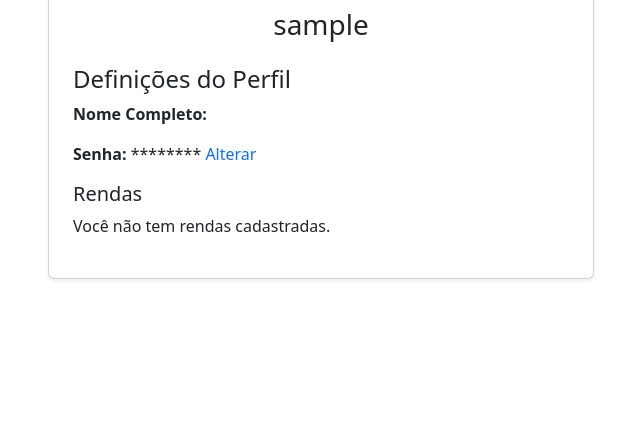
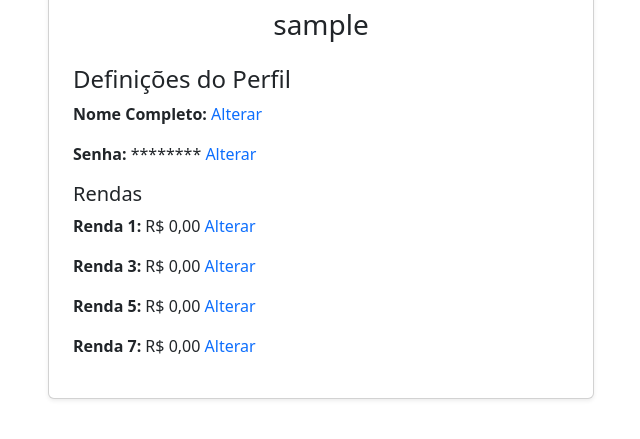
Before and after one commit to CodeByDouglas/Projeto-GFP, a Django app: page /perfil/ in a window 1280 px wide. Shown: the part 99-538 px from the top of the page, without its empty margins (319-959 px from the left). Run offline with Django 5.2, Linux system fonts and the light colour scheme; the visitor is signed in with stand-in values (Sample User, id 1); data comes from the database, SQL or seed files in the repository; some libraries are stand-ins or nearby versions.

Commit message:
Desenvolvimento do Backend da página  de perfil

```diff
--- a/user/models.py
+++ b/user/models.py
@@ -24,8 +24,8 @@
     #*!O parâmetro related_name='rendas' permite que acessemos as rendas de um usuário usando user.rendas.all().
     usuario = models.ForeignKey(Usuario, on_delete=models.CASCADE, related_name='rendas')
 
-    nome_renda = models.CharField(max_length=50)
-    valor_renda = models.DecimalField(max_digits=10, decimal_places=2, validators=[MinValueValidator(0)])
+    nome_renda = models.CharField(max_length=50, blank=True, null=True)
+    valor_renda = models.DecimalField(max_digits=10, decimal_places=2, validators=[MinValueValidator(0)], blank=True, null=True)
 
     #? def __str__(self): Define a representação em string do objeto Renda, retornando o nome da renda e o valor dela.
     def __str__(self):
--- a/user/templates/user/perfil.html
+++ b/user/templates/user/perfil.html
@@ -3,7 +3,7 @@
 <head>
     <meta charset="UTF-8">
     <meta name="viewport" content="width=device-width, initial-scale=1.0">
-    <title>Perfil</title>
+    <title>Perfil de Usuário</title>
     <link href="https://cdn.jsdelivr.net/npm/bootstrap@5.3.0-alpha1/dist/css/bootstrap.min.css" rel="stylesheet">
 </head>
 <body>
@@ -16,21 +16,110 @@
                         <h3 class="mt-2">{{ user.username }}</h3>
                     </div>
                     <h4>Definições do Perfil</h4>
-                    <p><strong>Nome Completo:</strong> {{ user.nome_real }}</p>
-                    <p><strong>Senha:</strong> ******** <a href="#" class="text-decoration-none">Alterar</a></p>
-
+                    <p><strong>Nome Completo:</strong> {{ user.nome_real }}
+                        <a href="#" class="text-decoration-none" data-bs-toggle="modal" data-bs-target="#alterarNomeModal">Alterar</a>
+                    </p>
+                    <p><strong>Senha:</strong> ********
+                        <a  href="#" class="text-decoration-none" data-bs-toggle="modal" data-bs-target="#alterarSenhaModal">Alterar</a>
+                    </p>
+                    <div>
+                        <div>
                             <h5>Rendas</h5>
                             {% if rendas %}
                                 {% for renda in rendas %}
-                            <p><strong>{{ renda.nome_renda }}:</strong> R$ {{ renda.valor_renda }}</p>
+                                    <p><strong>{{ renda.nome_renda }}:</strong> R$ {{ renda.valor_renda }}
+                                        <a href="#" class="text-decoration-none" data-bs-toggle="modal" data-bs-target="#alterarRendaModal_{{ renda.id }}">Alterar</a>
+                                    </p>
                                 {% endfor %}
                             {% else %}
                                 <p>Você não tem rendas cadastradas.</p>
                             {% endif %}
-
                         </div>
                     </div>
                 </div>
             </div>
+        </div>
+
+    <!-- Modal para Alteração de Nome -->
+    <div class="modal fade" id="alterarNomeModal" tabindex="-1" aria-labelledby="alterarNomeModalLabel" aria-hidden="true">
+        <div class="modal-dialog">
+            <div class="modal-content">
+                <div class="modal-header">
+                    <h5 class="modal-title" id="alterarNomeModalLabel">Alterar Nome Completo</h5>
+                    <button type="button" class="btn-close" data-bs-dismiss="modal" aria-label="Close"></button>
+                </div>
+                <div class="modal-body">
+                    <form method="POST" action="{% url 'alterar_nome' %}">
+                        {% csrf_token %}
+                        <div class="mb-3">
+                            <label for="nome_real" class="form-label">Nome Completo Atual</label>
+                            <input type="text" name="nome_real" class="form-control" id="nome_real" value="{{ user.nome_real }}" required>
+                        </div>
+                        <button type="submit" class="btn btn-primary">Salvar</button>
+                    </form>
+                </div>
+            </div>
+        </div>
+    </div>
+
+    <!-- Modal para Alteração de Senha -->
+    <div class="modal fade" id="alterarSenhaModal" tabindex="-1" aria-labelledby="alterarSenhaModalLabel" aria-hidden="true">
+        <div class="modal-dialog">
+            <div class="modal-content">
+                <div class="modal-header">
+                    <h5 class="modal-title" id="alterarSenhaModalLabel">Alterar Senha</h5>
+                    <button type="button" class="btn-close" data-bs-dismiss="modal" aria-label="Close"></button>
+                </div>
+                <div class="modal-body">
+                    <form method="POST" action="{% url 'alterar_senha' %}">
+                        {% csrf_token %}
+                        <div class="mb-3">
+                            <label for="old_password" class="form-label">Senha Atual</label>
+                            <input type="password" name="old_password" class="form-control" id="old_password" required>
+                        </div>
+                        <div class="mb-3">
+                            <label for="new_password1" class="form-label">Nova Senha</label>
+                            <input type="password" name="new_password1" class="form-control" id="new_password1" required>
+                        </div>
+                        <div class="mb-3">
+                            <label for="new_password2" class="form-label">Confirme a Nova Senha</label>
+                            <input type="password" name="new_password2" class="form-control" id="new_password2" required>
+                        </div>
+                        <button type="submit" class="btn btn-primary">Salvar</button>
+                    </form>
+                </div>
+            </div>
+        </div>
+    </div>
+    <!-- Modais para alterar renda -->
+    {% for renda in rendas %}
+    <div class="modal fade" id="alterarRendaModal_{{ renda.id }}" tabindex="-1" aria-labelledby="alterarRendaModalLabel" aria-hidden="true">
+        <div class="modal-dialog">
+            <div class="modal-content">
+                <div class="modal-header">
+                    <h5 class="modal-title" id="alterarRendaModalLabel">Alterar Renda: {{ renda.nome_renda }}</h5>
+                    <button type="button" class="btn-close" data-bs-dismiss="modal" aria-label="Close"></button>
+                </div>
+                <div class="modal-body">
+                    <form method="POST" action="{% url 'alterar_renda' renda.id %}">
+                        {% csrf_token %}
+                        <div class="mb-3">
+                            <label for="nome_renda_{{ renda.id }}" class="form-label">Nome da Renda</label>
+                            <input type="text" name="nome_renda" class="form-control" id="nome_renda_{{ renda.id }}" value="{{ renda.nome_renda }}" required>
+                        </div>
+                        <div class="mb-3">
+                            <label for="valor_renda_{{ renda.id }}" class="form-label">Valor da Renda</label>
+                            <input type="number" name="valor_renda" step="0.01" class="form-control" id="valor_renda_{{ renda.id }}" value="{{ renda.valor_renda }}" required>
+                        </div>
+                        <button type="submit" class="btn btn-primary">Salvar</button>
+                    </form>
+                </div>
+            </div>
+        </div>
+    </div>
+    {% endfor %}
+
+    <!-- Bootstrap JS -->
+    <script src="https://cdn.jsdelivr.net/npm/bootstrap@5.3.0-alpha1/dist/js/bootstrap.bundle.min.js"></script>
 </body>
 </html>
--- a/user/urls.py
+++ b/user/urls.py
@@ -1,7 +1,7 @@
 from django.urls import path#?from django.urls import path:importando a função path do Django, que é usada para definir mapeamentos de URLs para views.
 from .views import CustomLoginView, dashboard, cadastrar_usuario #?from .views import CustomLoginView: Importamos a nossa CustomLoginView que criamos na view. Isso permite que a gente use essa view para lidar com a URL de login, E também a view dashboard que carrega o template da Home page, E a view de cadastro de usuário que é a view responsavel por salvar o usuário no database.
 from . import views
-
+from django.contrib.auth import views as auth_views
 
 
 
@@ -23,6 +23,18 @@
     path('despesa-comum/', views.lancar_despesa_comum, name='despesa_comum'),
 
     path('perfil/', views.perfil, name='perfil'),
+    path('alterar-senha/', auth_views.PasswordChangeView.as_view(
+        template_name='alterar_senha.html',
+        success_url='/perfil/'
+    ), name='alterar_senha'),
+
+     path('alterar-nome/', views.alterar_nome, name='alterar_nome'),
+
+    path('perfil/', views.perfil, name='perfil'),
+    path('alterar-renda/<int:renda_id>/', views.alterar_renda, name='alterar_renda'),
+
+
+
 
 
 ]
--- a/user/views.py
+++ b/user/views.py
@@ -1,3 +1,6 @@
+from django.shortcuts import render, get_object_or_404, redirect
+from django.contrib.auth.decorators import login_required
+
 from .models import Renda
 from django.contrib.auth.forms import PasswordChangeForm
 from django.contrib.auth import update_session_auth_hash
@@ -145,8 +148,46 @@
 def perfil(request):
     user = request.user
     rendas = user.rendas.all()  # Pega todas as rendas associadas ao usuário
+    if rendas.count() < 4:
+        for i in range(4 - rendas.count()):
+            Renda.objects.create(usuario=user, nome_renda=f'Renda {rendas.count() + i + 1}', valor_renda=0)
     context = {
         'user': user,
         'rendas': rendas,  # Passa a lista de rendas para o contexto
     }
     return render(request, 'user/perfil.html', context)
+
+
+@login_required
+def alterar_nome(request):
+    if request.method == 'POST':
+        novo_nome = request.POST.get('nome_real')
+        if novo_nome:
+            # Atualiza o nome do usuário logado
+            request.user.nome_real = novo_nome
+            request.user.save()
+            messages.success(request, 'Nome alterado com sucesso!')
+            return redirect('perfil')  # Redireciona para a página de perfil
+        else:
+            messages.error(request, 'O nome não pode estar vazio.')
+            return redirect('perfil')  # Redireciona para a página de perfil se houver um erro
+
+    # Se não for uma requisição POST, redireciona para a página de perfil
+    return redirect('perfil')
+
+@login_required
+def alterar_renda(request, renda_id):
+    renda = get_object_or_404(Renda, id=renda_id, usuario=request.user)
+
+    if request.method == 'POST':
+        nome_renda = request.POST.get('nome_renda')
+        valor_renda = request.POST.get('valor_renda')
+
+        # Atualiza os campos da renda
+        renda.nome_renda = nome_renda
+        renda.valor_renda = valor_renda
+        renda.save()
+
+        return redirect('perfil')  # Redireciona para a página de perfil
+
+    return render(request, 'user/perfil.html', {'renda': renda})
```
Also changed, not shown: user/apps.py (+7 -0 lines), user/signals.py (added, +11 -0 lines), user/templates/user/dashboard.html (+4 -4 lines), user/migrations/0005_alter_renda_nome_renda_alter_renda_valor_renda.py (added). Lines whose indentation alone changed are shown as unchanged.
